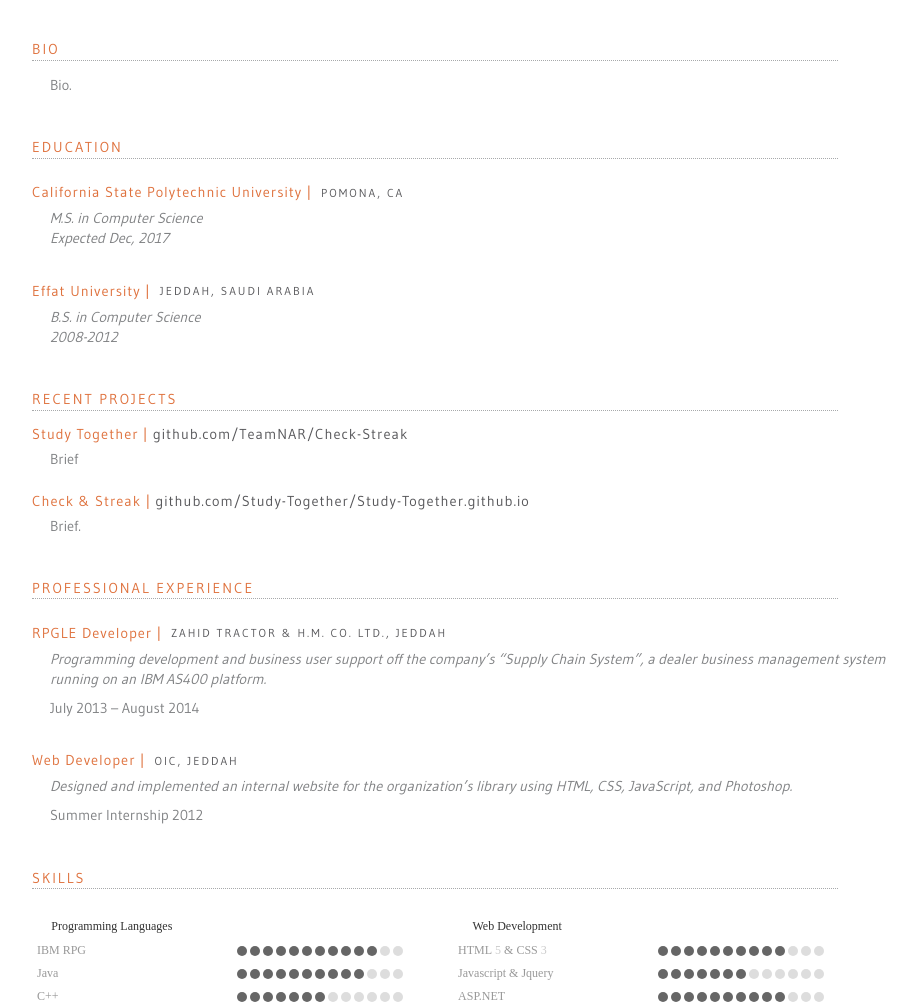
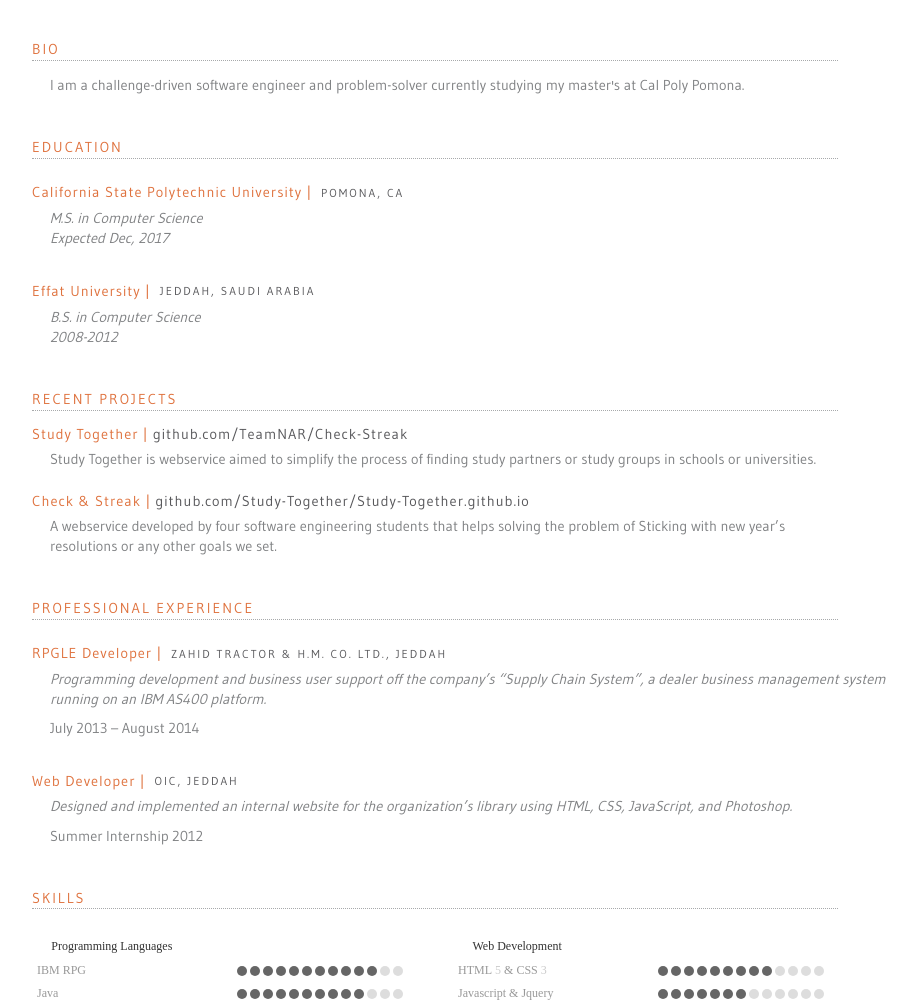
Before and after one commit to Nadas/Nadas.github.io, a plain HTML site: page index.html in a window 1280 px wide. Shown: the part 278-1286 px from the top of the page, without its empty margins (160-1077 px from the left). Drawn offline with Linux system fonts and the light colour scheme; a web font is replaced by a local one.

Commit message:
webpage modified

```diff
--- a/index.html
+++ b/index.html
@@ -35,7 +35,8 @@
 <!–– *******BIO******* ––>
         <h2 class="category-headers">Bio</h2>
         <hr>
-        <p class="category-description-main">Bio.</p>
+        <p class="category-description-main">I am a challenge-driven software engineer and problem-solver currently studying my master's at Cal Poly Pomona.
+        </p>
 
 
 <!–– *******EDUCATION******* ––>
@@ -55,11 +56,11 @@
         <h2 class="category-headers">Recent Projects</h2>
         <hr>
         <a class="primary-titles" href="http://github.com/LouisaBarrett/SocialSmarts" target="_blank">Study Together | <p class="links">github.com/TeamNAR/Check-Streak</p></a>
-        <p class="category-description">Brief</p>
+        <p class="category-description">Study Together is webservice aimed to simplify the process of finding study partners or study groups in schools or universities. </p>
 
 
         <a class="primary-titles" href="https://github.com/LouisaBarrett/fundit" target="_blank">Check & Streak | <p class="links">github.com/Study-Together/Study-Together.github.io</p></a>
-        <p class="category-description">Brief.</p>
+        <p class="category-description">A webservice developed by four software engineering students that helps solving the problem of Sticking with new year’s resolutions or any other goals we set.</p>
 
 
         <!–– ******EXPERIENCE******** ––>
@@ -141,7 +142,7 @@
                         <dl class="clearfix">
                             <dt>HTML<em>5</em> & CSS<em>3</em></dt>
                             <dd>
-                                <b></b> <b></b><b></b><b></b><b></b><b></b><b></b><b></b><b></b><b></b><em></em><em></em><em></em>
+                                <b></b> <b></b><b></b><b></b><b></b><b></b><b></b><b></b><b></b><em></em><em></em><em></em><em></em>
                             </dd>
                         </dl>
                         <dl class="clearfix">
```
